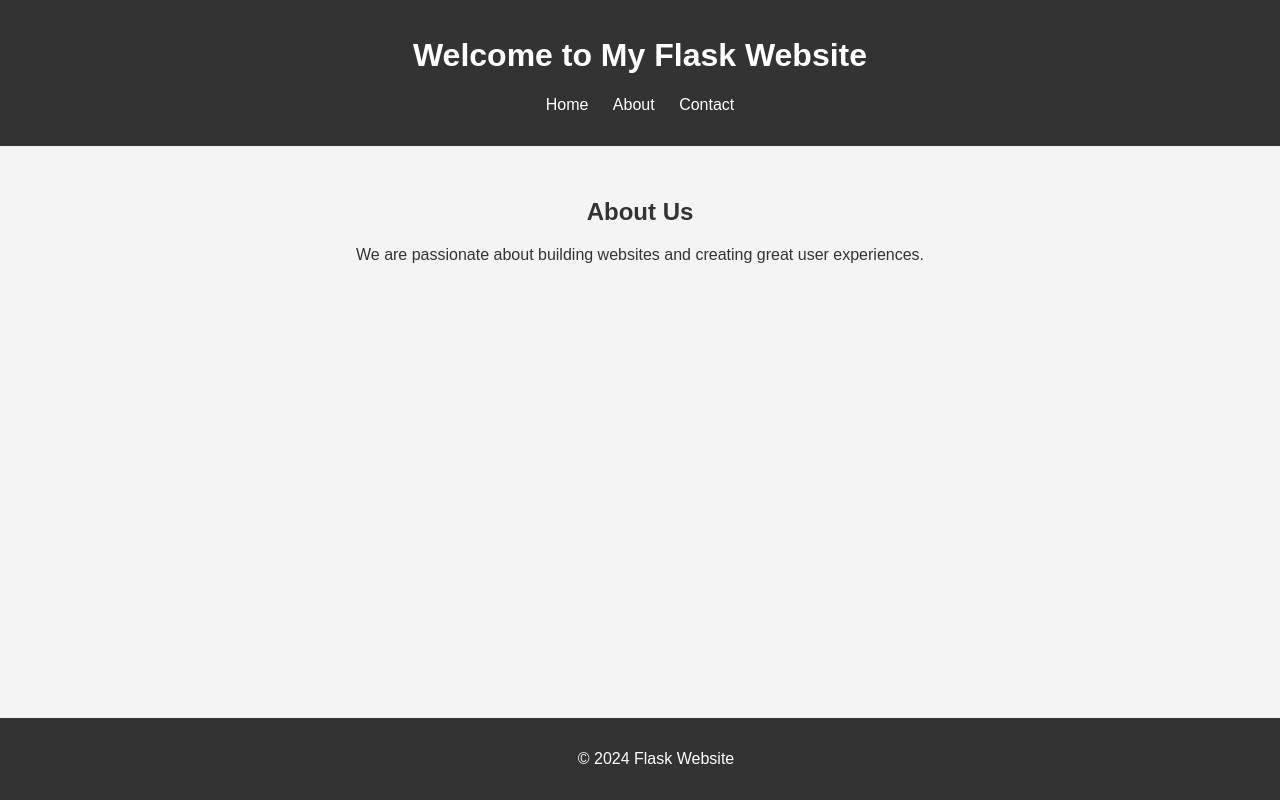
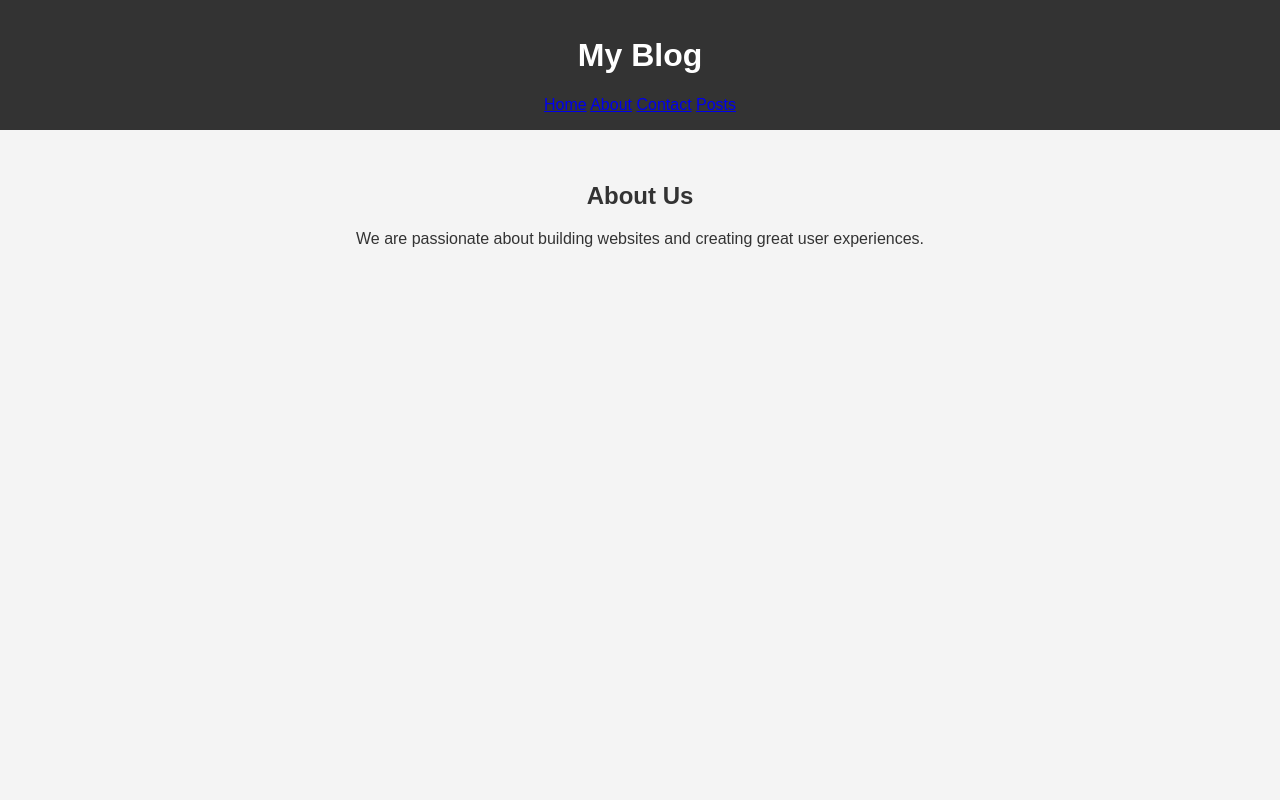
Before and after one commit to Sengkue/python-step01, a Flask app: page /about in a window 1280 px wide. Run offline with Flask 3, Linux system fonts and the light colour scheme.

Commit message:
commit 02/10/2024 14:45:12.19

```diff
--- a/templates/base.html
+++ b/templates/base.html
@@ -3,29 +3,21 @@
 <head>
     <meta charset="UTF-8">
     <meta name="viewport" content="width=device-width, initial-scale=1.0">
-    <title>{% block title %}My Flask Website{% endblock %}</title>
+    <title>{% block title %}My Blog{% endblock %}</title>
     <link rel="stylesheet" href="{{ url_for('static', filename='styles.css') }}">
 </head>
 <body>
     <header>
-        <h1>{% block header %}Welcome to My Flask Website{% endblock %}</h1>
+        <h1>My Blog</h1>
         <nav>
-            <ul>
-                <li><a href="/">Home</a></li>
-                <li><a href="/about">About</a></li>
-                <li><a href="/contact">Contact</a></li>
-            </ul>
+            <a href="/">Home</a>
+            <a href="/about">About</a>
+            <a href="/contact">Contact</a>
+            <a href="/posts">Posts</a>
         </nav>
     </header>
-
     <main>
         {% block content %}{% endblock %}
     </main>
-
-    <footer>
-        <p>© 2024 Flask Website</p>
-    </footer>
-
-    <script src="{{ url_for('static', filename='script.js') }}"></script>
 </body>
 </html>
```
Also changed, not shown: powerbi.db (deleted).
